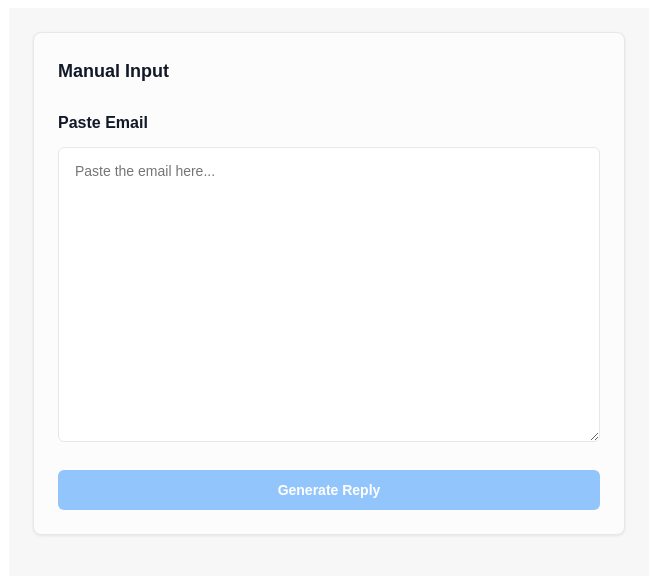
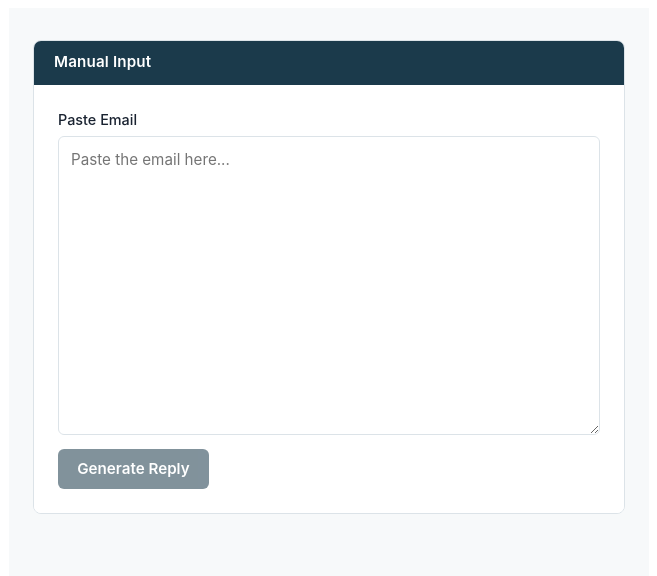
Before and after one commit to RorySchof/RealtorReplyAgent, a React (Vite) app: page /manual-input in a window 1280 px wide. Shown: the top 576 px of the page, without its empty margins (311-968 px from the left). Built offline with nearby package versions, Linux system fonts and the light colour scheme.

Commit message:
Styling manual input further

```diff
--- a/src/pages/ManualInput.jsx
+++ b/src/pages/ManualInput.jsx
@@ -2,6 +2,34 @@
 
 import { useState } from 'react';
 import ManualInputEmailPreview from '../components/ManualInputEmailPreview';
+
+// Design tokens mirrored from Showing Notes (ShowingNotesForm / theme.js)
+const colors = {
+  ink: '#1A2331',
+  slate: '#4B5768',
+  slateLight: '#8592A3',
+  navy: '#1B3A4B',
+  navyDark: '#132A37',
+  hairline: '#DCE3E8',
+  bgMuted: '#F7F9FA',
+  bg: '#FFFFFF',
+  danger: '#9C3B3B',
+};
+
+const type = {
+  fontFamily:
+    '-apple-system, BlinkMacSystemFont, "Segoe UI", Inter, Roboto, "Helvetica Neue", Arial, sans-serif',
+};
+
+const sectionHeaderBar = {
+  background: colors.navy,
+  color: '#FFFFFF',
+  padding: '0.65rem 1.25rem',
+  fontSize: '0.95rem',
+  fontWeight: 600,
+  letterSpacing: '0.01em',
+  borderRadius: '6px 6px 0 0',
+};
 
 export default function ManualInput() {
   console.log("ManualInput rendered");
@@ -42,11 +70,11 @@ export default function ManualInput() {
 
   return (
     <div style={styles.page}>
-      <div style={styles.formCard}>
-        <h1 style={styles.heading}>Manual Input</h1>
-
-        <section style={styles.section}>
-          <h2 style={styles.sectionTitle}>Paste Email</h2>
+      <div style={styles.card}>
+        <div style={styles.cardHeader}>Manual Input</div>
+        <div style={styles.form}>
+          <label style={styles.label}>
+            Paste Email
             <textarea
               style={styles.textarea}
               value={text}
@@ -55,9 +83,12 @@ export default function ManualInput() {
               placeholder="Paste the email here..."
               disabled={loading}
             />
-        </section>
+          </label>
 
-        <div style={styles.buttons}>
+          {error ? <p style={styles.error}>{error}</p> : null}
+
+          {loading ? <p style={styles.status}>Generating reply...</p> : null}
+
           <button
             type="button"
             style={{
@@ -73,10 +104,6 @@ export default function ManualInput() {
             Generate Reply
           </button>
         </div>
-
-        {loading && <p style={styles.status}>Generating reply...</p>}
-
-        {error && <p style={styles.error}>{error}</p>}
       </div>
 
       {agent && !loading && <ManualInputEmailPreview agent={agent} />}
@@ -88,89 +115,77 @@ const styles = {
   page: {
     maxWidth: '640px',
     margin: '0 auto',
-    padding: '24px',
-    fontFamily: 'Arial, sans-serif',
-    color: '#374151',
-    lineHeight: 1.6,
-    background: '#f7f7f7',
+    padding: '2rem 1.5rem',
+    fontFamily: type.fontFamily,
+    color: colors.ink,
+    lineHeight: 1.5,
+    background: colors.bgMuted,
     minHeight: '100vh',
     boxSizing: 'border-box',
   },
-  formCard: {
-    background: '#fcfcfc',
-    border: '1px solid #e5e7eb',
+  card: {
+    marginBottom: '2rem',
+    border: `1px solid ${colors.hairline}`,
     borderRadius: '8px',
-    padding: '24px',
-    marginBottom: '24px',
-    boxShadow: '0 1px 3px rgba(0,0,0,0.08)',
+    overflow: 'hidden',
+    background: colors.bg,
   },
-  heading: {
-    fontSize: '18px',
-    fontWeight: 600,
-    color: '#111827',
-    margin: '0 0 24px',
+  cardHeader: {
+    ...sectionHeaderBar,
+    borderRadius: 0,
   },
-  section: {
-    marginBottom: '20px',
+  form: {
+    padding: '1.5rem',
+    background: colors.bg,
   },
-  sectionTitle: {
-    fontSize: '16px',
-    fontWeight: 600,
-    marginBottom: '12px',
-    color: '#111827',
+  label: {
+    display: 'block',
+    fontSize: '0.9rem',
+    fontWeight: 500,
+    marginBottom: '0.85rem',
+    color: colors.ink,
   },
   textarea: {
+    display: 'block',
     width: '100%',
-    padding: '12px 16px',
-    fontSize: '14px',
-    fontFamily: 'Arial, sans-serif',
-    lineHeight: 1.6,
-    color: '#374151',
-    border: '1px solid #e5e7eb',
+    marginTop: '0.35rem',
+    padding: '0.75rem',
+    fontSize: '0.95rem',
+    border: `1px solid ${colors.hairline}`,
     borderRadius: '6px',
-    background: '#ffffff',
+    boxSizing: 'border-box',
+    fontFamily: type.fontFamily,
+    color: colors.ink,
+    lineHeight: 1.5,
     resize: 'vertical',
-    boxSizing: 'border-box',
-    outline: 'none',
-  },
-  buttons: {
-    display: 'flex',
-    gap: '12px',
-    flexWrap: 'wrap',
+    background: colors.bg,
   },
   button: {
-    display: 'block',
-    width: '100%',
-    textAlign: 'center',
-    padding: '12px 16px',
-    background: '#2563eb',
-    color: '#ffffff',
+    padding: '0.65rem 1.2rem',
+    fontSize: '0.95rem',
+    cursor: 'pointer',
     border: 'none',
     borderRadius: '6px',
+    background: colors.navy,
+    color: '#fff',
     fontWeight: 600,
-    fontSize: '14px',
-    fontFamily: 'Arial, sans-serif',
-    cursor: 'pointer',
-    boxSizing: 'border-box',
-    transition: 'background 0.15s ease',
+    fontFamily: type.fontFamily,
   },
   buttonHover: {
-    background: '#1d4ed8',
+    background: colors.navyDark,
   },
   buttonDisabled: {
-    background: '#93c5fd',
+    opacity: 0.55,
     cursor: 'not-allowed',
   },
   status: {
-    fontFamily: 'Arial, sans-serif',
-    fontSize: '14px',
-    color: '#6b7280',
-    margin: '16px 0 0',
+    color: colors.slate,
+    fontSize: '0.9rem',
+    margin: '0 0 0.75rem',
   },
   error: {
-    fontFamily: 'Arial, sans-serif',
-    fontSize: '14px',
-    color: '#b00020',
-    margin: '16px 0 0',
+    color: colors.danger,
+    fontSize: '0.9rem',
+    margin: '0 0 0.75rem',
   },
 };
```
Lines whose indentation alone changed are shown as unchanged.
